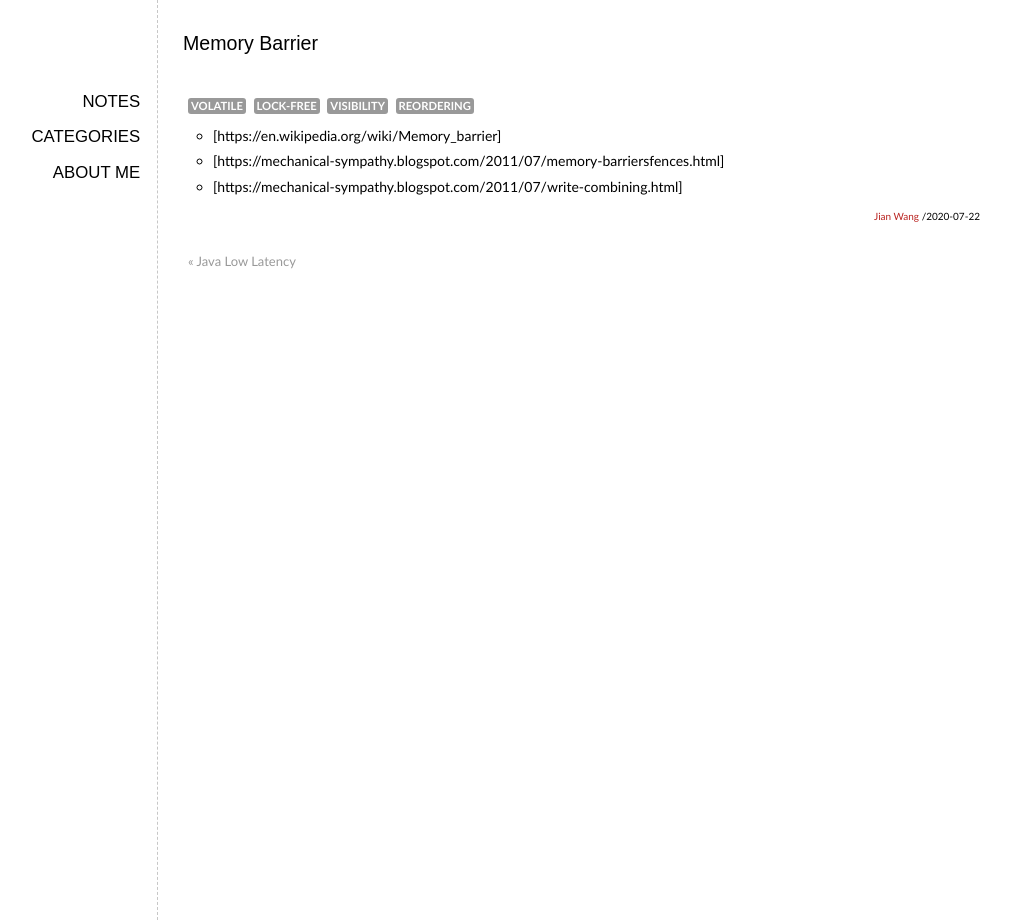
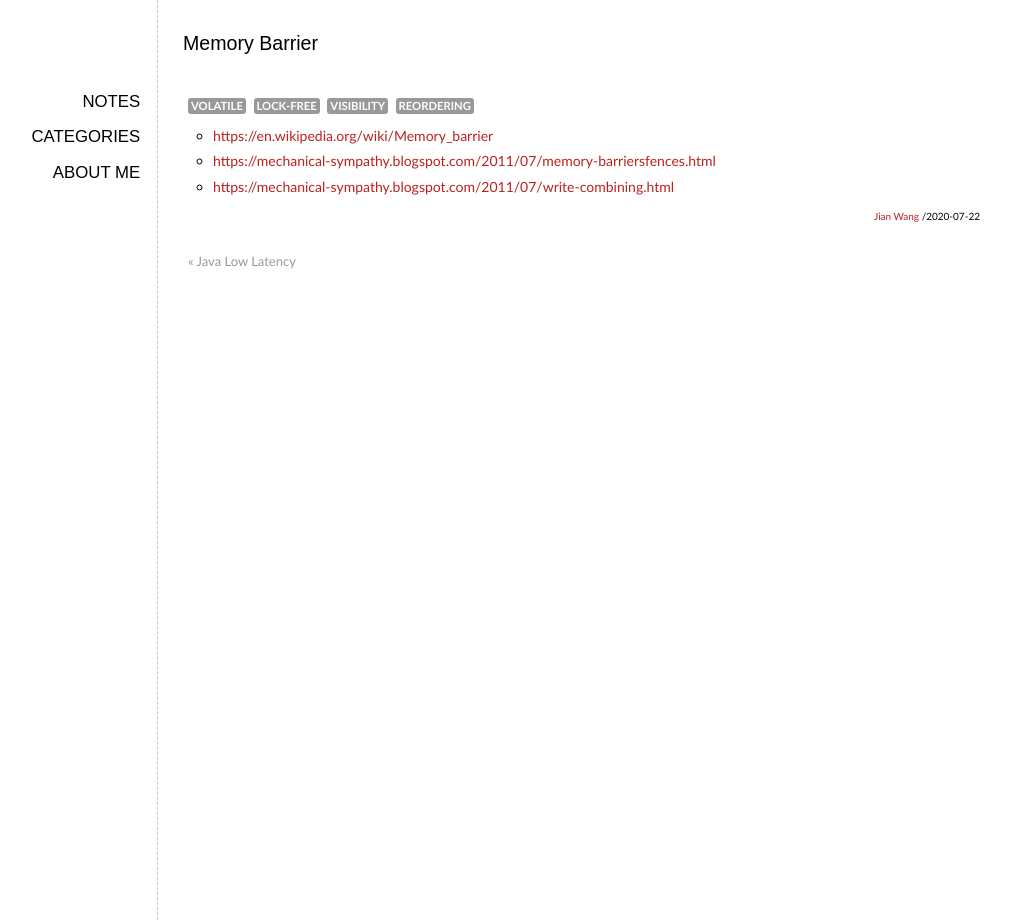
Before and after one commit to elan2wang/note, a Jekyll site: the page built from _posts/2020-07-22-memory-barrier.md, in a window 1280 px wide. Shown: the whole page, without its empty margins (93-1104 px from the left). Built offline with Jekyll 4.4.1, drawn with Linux system fonts in a browser that asks for light colours; comment, search, counter and statistics services are not loaded; part of the change alters nothing that is shown.

```diff
--- a/_posts/2020-07-22-memory-barrier.md
+++ b/_posts/2020-07-22-memory-barrier.md
@@ -5,6 +5,6 @@ tags: volatile lock-free visibility reordering
 categories: Java
 ---
 
-* [https://en.wikipedia.org/wiki/Memory_barrier]
-* [https://mechanical-sympathy.blogspot.com/2011/07/memory-barriersfences.html]
-* [https://mechanical-sympathy.blogspot.com/2011/07/write-combining.html]
+* [https://en.wikipedia.org/wiki/Memory_barrier](memory barrier wiki)
+* [https://mechanical-sympathy.blogspot.com/2011/07/memory-barriersfences.html](memory barriers/fences)
+* [https://mechanical-sympathy.blogspot.com/2011/07/write-combining.html](write combining)
```
